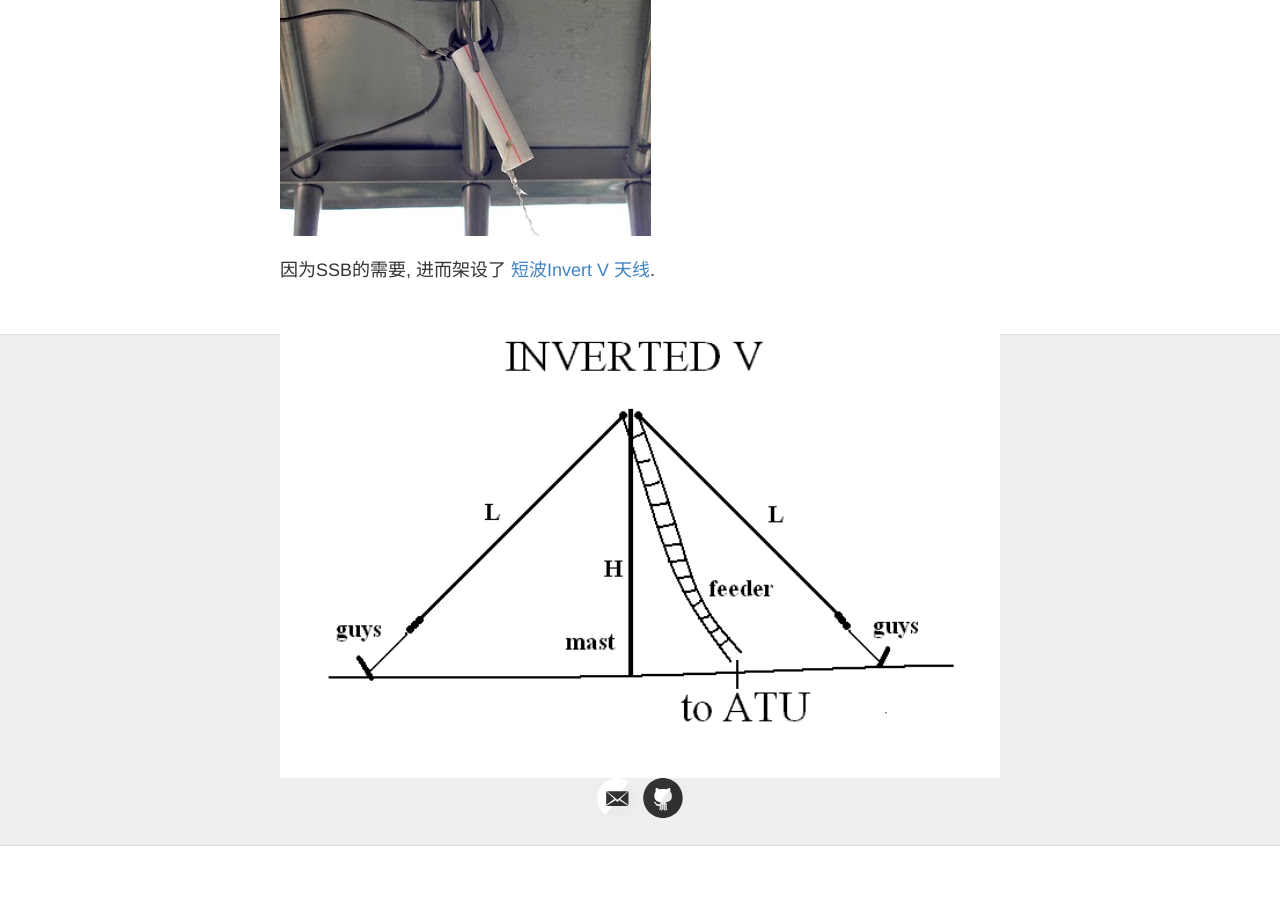
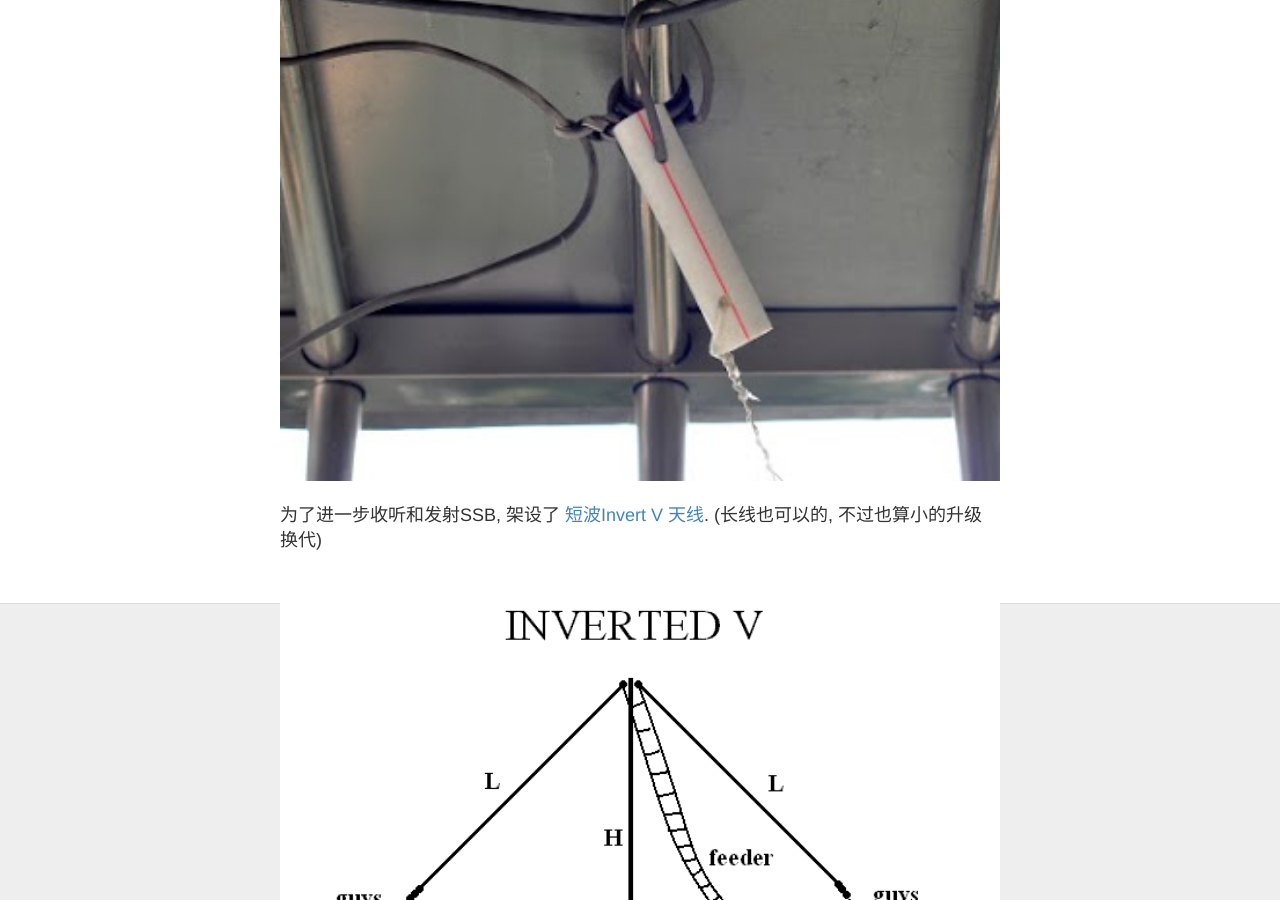
Before and after one commit to bh1rbg/bh1rbg.github.io, a Jekyll site: the page built from antenna.md, in a window 1280 px wide and 900 px high, scrolled down 432 px. Built offline with Jekyll 4.4.1, drawn with Linux system fonts in a browser that asks for light colours; before the commit the page ends 1278 px from its top, so only the background shows below that.

```diff
--- a/antenna.md
+++ b/antenna.md
@@ -10,10 +10,10 @@ permalink: /antenna/
 
 <a href="{{ site.baseurl }}/first-antenna/"> 给收音机用的长线天线</a>, 是"机生"第一幅天线, 是长线天线, 最简单, 最容易架设, 不是最好, 但是最方便.
 
-<img src="{{ site.baseurl }}/images/longwire-window.jpg" alt="hi" class="right"/>
+<img src="{{ site.baseurl }}/images/longwire-window.jpg" width="1000"/>
 
 
 
-因为SSB的需要, 进而架设了<a href="{{ site.baseurl }}/invertv-antenna/"> 短波Invert V 天线</a>.
+为了进一步收听和发射SSB, 架设了<a href="{{ site.baseurl }}/invertv-antenna/"> 短波Invert V 天线</a>. (长线也可以的, 不过也算小的升级换代)
 
 <img src="{{ site.baseurl }}/images/invertedv.gif" align="right" width="1000">
```
Also changed, not shown: _posts/2019-1-01-invertv-antenna.md (+3 -1 lines).
